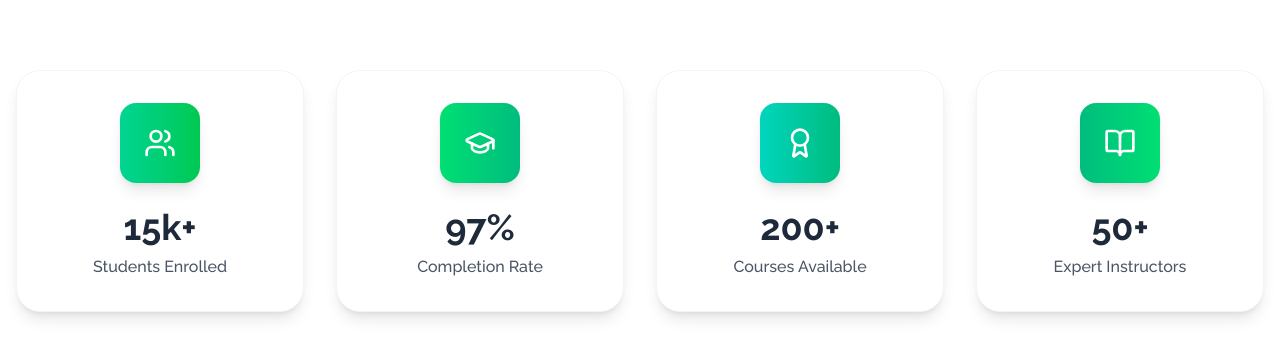
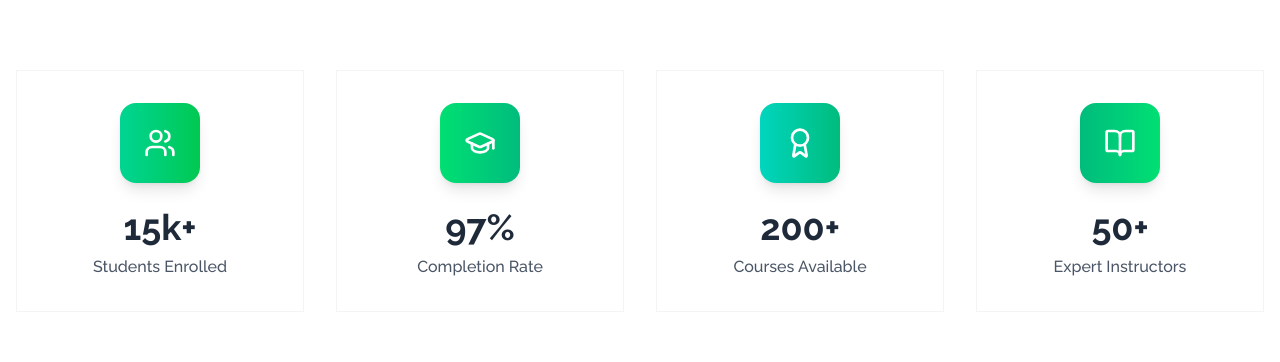
Before and after one commit to CHEGEBB/studybuddy, a Next.js app in the folder frontend/: page /about in a window 1280 px wide. Shown: the part 730-1092 px from the top of the page. Built offline with nearby package versions, Linux system fonts and the light colour scheme.

Commit message:
Remove redundant class from stat-card for cleaner styling

```diff
--- a/frontend/app/about/page.tsx
+++ b/frontend/app/about/page.tsx
@@ -250,7 +250,7 @@ const AboutPage = () => {
             {stats.map((stat, index) => (
               <div
                 key={stat.label}
-                className="stat-card bg-white rounded-3xl p-8 shadow-lg border border-gray-100 hover:shadow-2xl transition-all duration-500 hover:-translate-y-2 text-center animate-on-scroll"
+                className="stat-card bg-white  p-8  border border-gray-100 hover:shadow-2xl transition-all duration-500 hover:-translate-y-2 text-center animate-on-scroll"
                 style={{ animationDelay: `${index * 0.2}s` }}
               >
                 <div className={`w-20 h-20 mx-auto mb-6 bg-gradient-to-r ${stat.color} rounded-2xl flex items-center justify-center shadow-lg`}>
```
